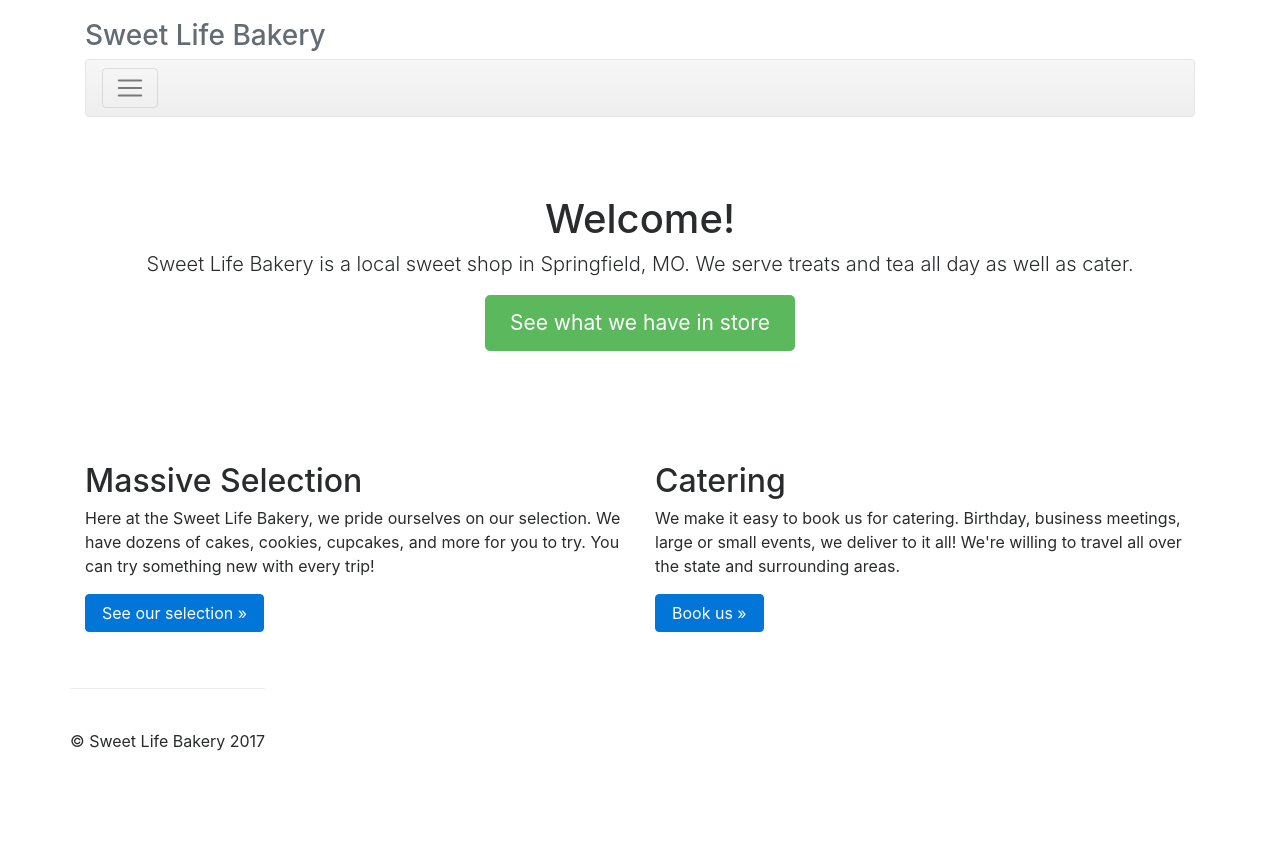
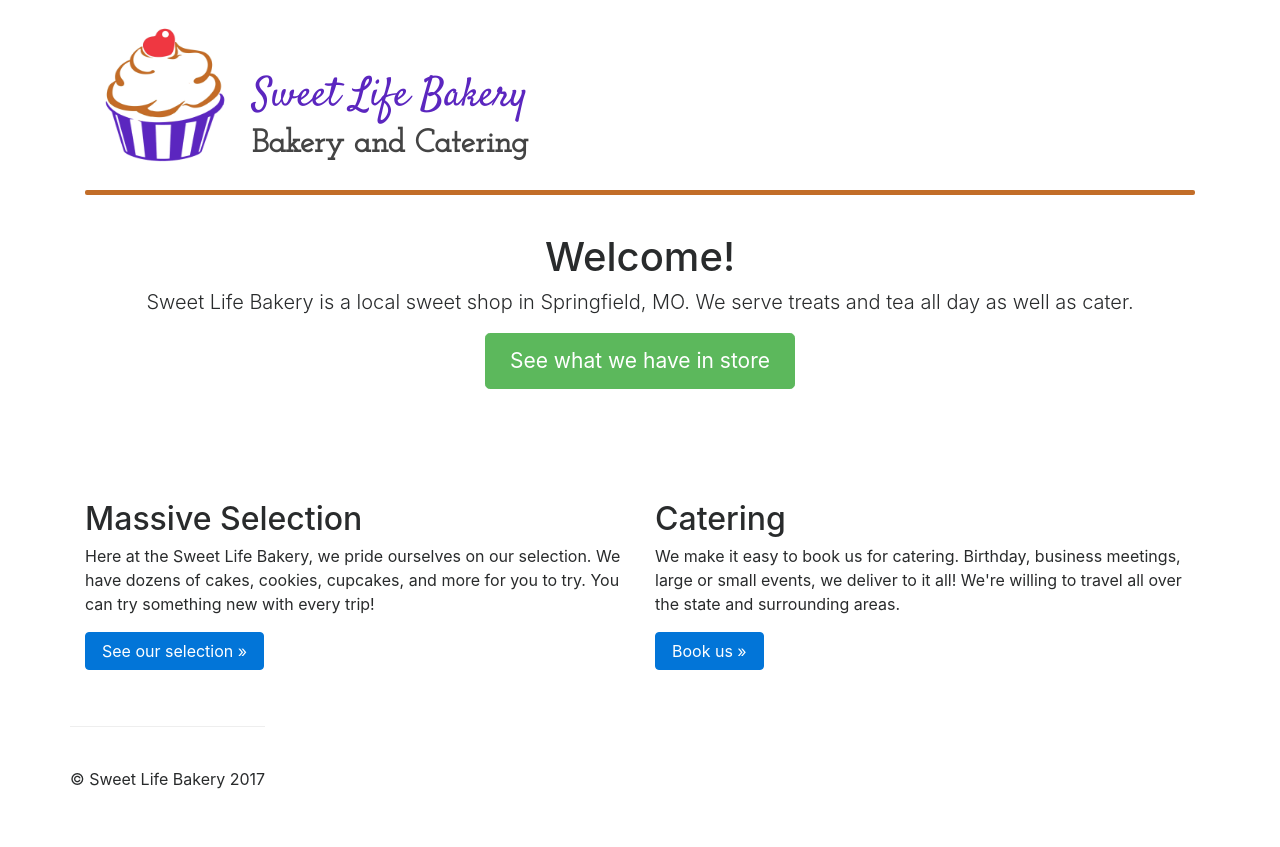
Before and after one commit to DallasClark619/CIS131--Group-Proj--Bakery-Website, a plain HTML site: page index.htm in a window 1280 px wide. Before the commit the page ends 809 px from the top, so only its background shows below. Drawn offline with nearby package versions, Linux system fonts and the light colour scheme.

Commit message:
Renamed AboutUs to index Added (temporary?) logo Added function that changes the logo on click Removed hovering text color changer Started messing with possible color combos

```diff
--- a/AboutUs.htm
+++ b/index.htm
@@ -5,12 +5,15 @@
     <meta name="viewport" content="width=device-width, initial-scale=1, shrink-to-fit=no">
     <meta name="description" content="">
     <meta name="author" content="">
-    <link rel="icon" href="../../favicon.ico">
+    <link rel="icon" href="images/logo/logo.png">
 
     <title>Sweet Life Bakery</title>
 
     <!-- Bootstrap core CSS -->
     <link rel="stylesheet" href="https://maxcdn.bootstrapcdn.com/bootstrap/4.0.0-alpha.6/css/bootstrap.min.css" integrity="sha384-rwoIResjU2yc3z8GV/NPeZWAv56rSmLldC3R/AZzGRnGxQQKnKkoFVhFQhNUwEyJ" crossorigin="anonymous">
+
+    <!-- Fonts -->
+    <link href="https://fonts.googleapis.com/css?family=Josefin+Slab|Satisfy" rel="stylesheet">
 
     <!-- Custom styles for this template -->
     <link href="styles.css" rel="stylesheet">
@@ -21,9 +24,11 @@
     <div class="container">
 
       <div class="masthead">
-        <h3 class="text-muted">Sweet Life Bakery</h3>
+        <div class="row" id="intro"><img class="col-lg-2" id="logo" src="images/logo/logo.png" /><div id="title" class="col-lg-4"><h1>Sweet Life Bakery</h1><h2>Bakery and Catering</h2></div></div>
 
-        <nav class="navbar navbar-light bg-faded rounded mb-3">
+        <div id="separation" />
+
+      <!--  <nav class="navbar navbar-light bg-faded rounded mb-3">
           <button class="navbar-toggler" type="button" data-toggle="collapse" data-target="#navbarCollapse" aria-controls="navbarCollapse" aria-expanded="false" aria-label="Toggle navigation">
             <span class="navbar-toggler-icon"></span>
           </button>
@@ -54,7 +59,7 @@
               </li>
             </ul>
           </div>
-        </nav>
+        </nav> -->
       </div>
 
       <!-- Jumbotron -->
--- a/scripts.js
+++ b/scripts.js
@@ -1,15 +1,8 @@
-document.getElementById("seeSelectionButton").addEventListener("click", function(){ window.location.href = "Gallery.htm"; }, false);
-document.getElementById("bookCaterButton").addEventListener("click", function(){ window.location.href = "ContactUs.htm"; }, false);
+var logo = document.getElementById("logo");
 
-document.getElementById("welcome").addEventListener("mouseenter", changeColorTo, false);
-document.getElementById("welcome").addEventListener("mouseleave", changeColorBack, false);
+logo.addEventListener("click", biteLogo, false);
 
 // Admittedly placeholder function
-function changeColorTo(){
-  document.getElementById("welcome").className = 'purpleText'; // Probably a better way to do this, but it's almost 3am and I'm ready for bed
+function biteLogo(){
+  logo.src = "images/logo/logobite.png"
 }
-
-// Admittedly placeholder function
-function changeColorBack(){
-  document.getElementById("welcome").className = 'blackText';
-}
--- a/styles.css
+++ b/styles.css
@@ -2,12 +2,43 @@ body {
   padding-top: 20px;
 }
 
-.purpleText {
-  color: purple;
+#intro {
+  width: auto;
+  height: 130px;
+
+  font-size: 28px;
+  font-family: 'Satisfy', cursive;
+  text-align: center;
+  color: #5b26bf;
 }
 
-.blackText {
-  color: black;
+#logo {
+  width: 150px;
+  height: 150px;
+}
+
+#title {
+  position: relative;
+  top: 55px;
+  left: -60px;
+}
+
+#title h2{
+  font-family: 'Josefin Slab', serif;
+  font-weight: bold;
+  color: #444444;
+}
+
+#separation {
+  background-color: #c26d28;
+
+  width: 100%;
+  height: 5px;
+
+  margin-top: 40px;
+  margin-bottom: 20px;
+
+  border-radius: 2px;
 }
 
 .footer {
@@ -19,6 +50,7 @@ body {
 
 /* Main marketing message and sign up button */
 .jumbotron {
+  padding-top: 20px;
   text-align: center;
   background-color: transparent;
 }
```
Also changed, not shown: images/logo/logo.png (added), images/logo/logobite.png (added).
